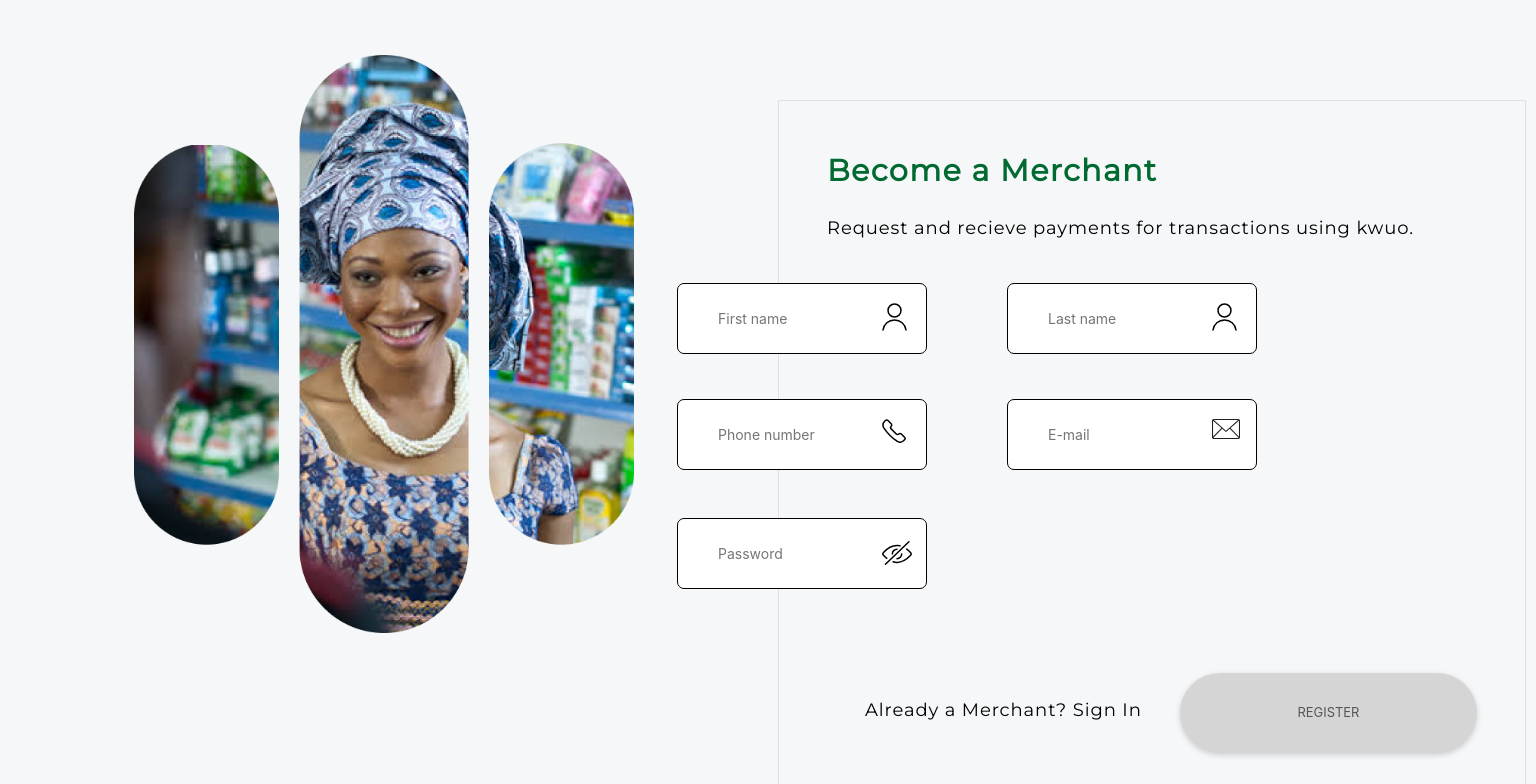
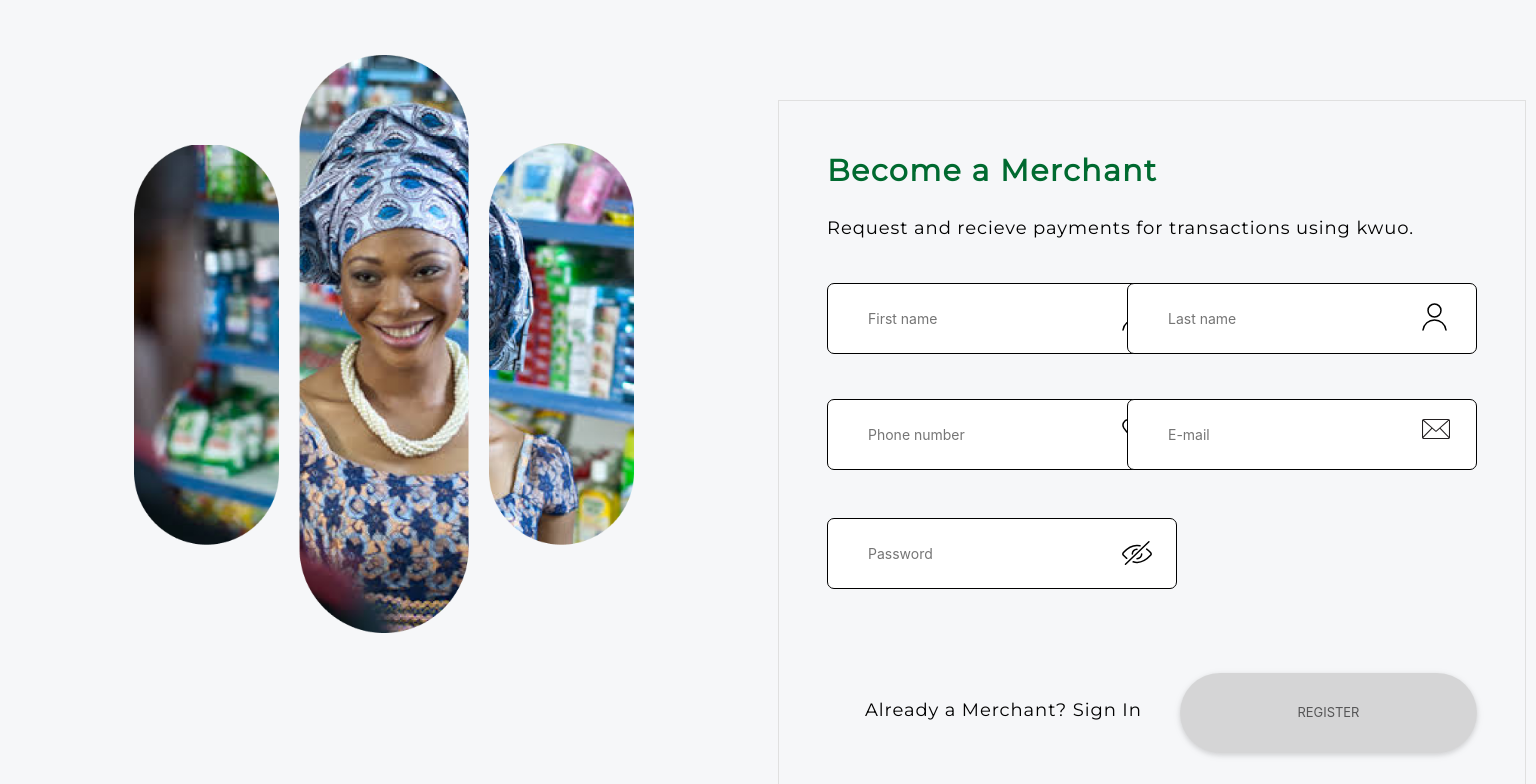
Before and after one commit to talk2coded/kwuo-merchant-app, a React (Create React App) app: page /register in a window 1536 px wide. Shown: the top 784 px of the page. Built offline with nearby package versions, Linux system fonts and the light colour scheme.

Commit message:
reg form fix

```diff
--- a/src/components/register-form/register-form.css
+++ b/src/components/register-form/register-form.css
@@ -163,3 +163,50 @@ button.reg-btn:disabled{
       }
 
   }
+
+
+
+   @media (min-width: 1500px) {
+
+    input.input-reg{
+      margin-left: 150px;
+      display: block;
+      width: 350px;
+      height: 71px;
+      background: #FFFFFF;
+      border: 1px solid #000000;
+      box-sizing: border-box;
+      border-radius: 7px;
+      padding-left: 40px;
+
+  }
+
+  input.input-reg1{
+    margin-left: 120px;
+    display: block;
+    width: 350px;
+    height: 71px;
+    background: #FFFFFF;
+    border: 1px solid #000000;
+    box-sizing: border-box;
+    border-radius: 7px;
+    padding-left: 40px;
+
+}
+  div.svg > svg{
+    position: absolute;
+    top: 20px;
+    left: 450px;
+    cursor: pointer;
+  }
+
+  div.svg5 > svg{
+    position: absolute;
+    top: 20px;
+    left: 420px;
+    cursor: pointer;
+  }
+
+
+
+    }
```
